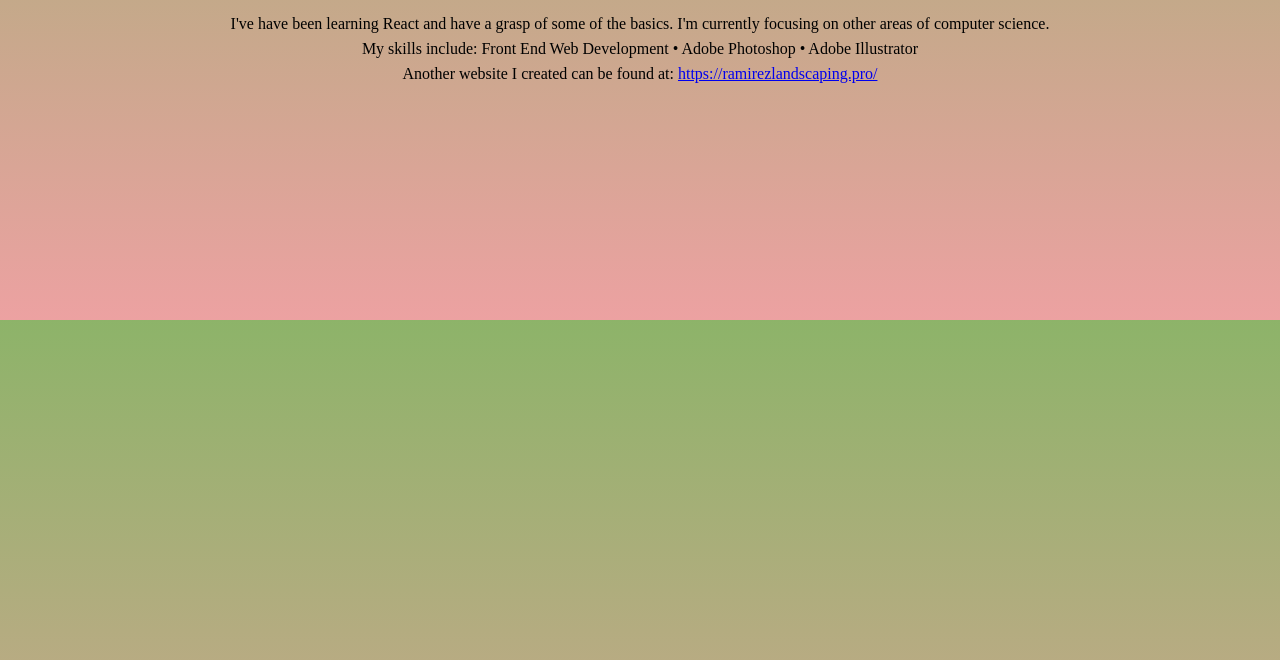
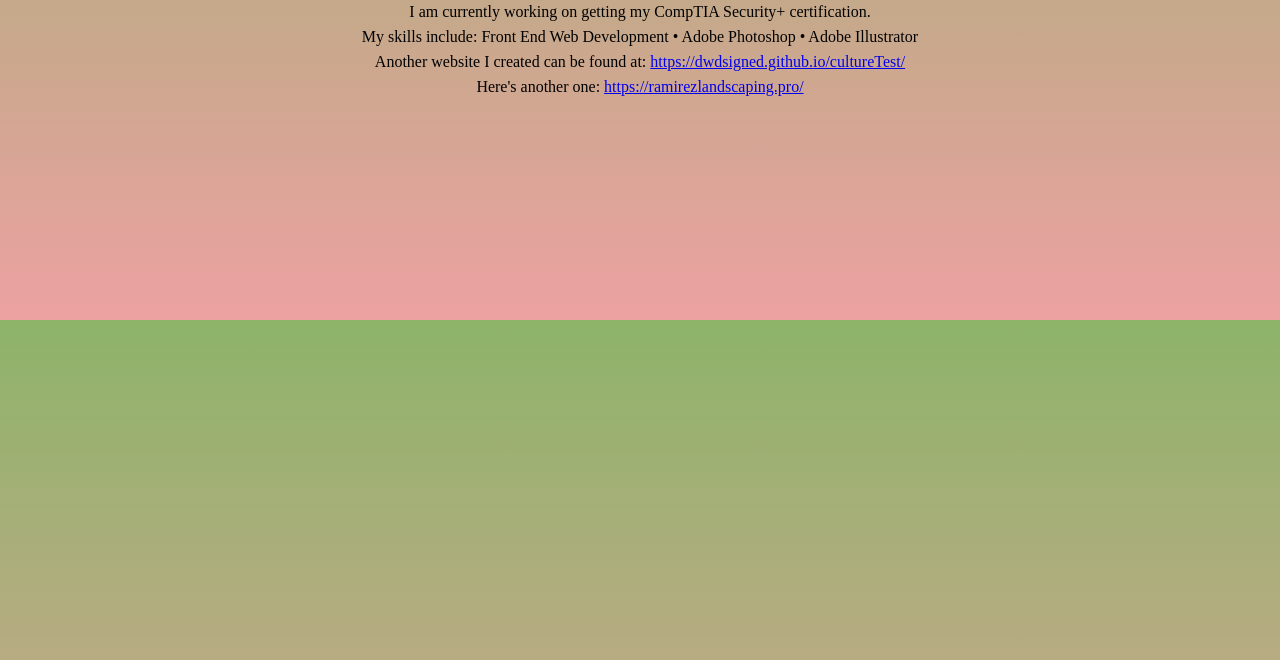
Before and after one commit to dwdsigned/dariuswilliams, a plain HTML site: page index.html in a window 1280 px wide. Shown: the part 440-1100 px from the top of the page. Drawn offline with Linux system fonts and the light colour scheme.

Commit message:
Update index.html

```diff
--- a/index.html
+++ b/index.html
@@ -75,9 +75,10 @@
                 <!-- H1 headers are all generated using JavaScript -->
                 <h1></h1>
                 <h2>This portfolio website is under construction.</h2>
-                <p> I've have been learning React and have a grasp of some of the basics. I'm currently focusing on other areas of computer science.</p>
+                <p>I am currently working on getting my CompTIA Security+ certification.</p>
                 <p>My skills include: Front End Web Development • Adobe Photoshop • Adobe Illustrator</p>
-                <p>Another website I created can be found at: <a href="https://ramirezlandscaping.pro/" target="_blank">https://ramirezlandscaping.pro/</a></p>
+                <p>Another website I created can be found at: <a href="https://dwdsigned.github.io/cultureTest/" target="_blank">https://dwdsigned.github.io/cultureTest/</a></p>
+                <p>Here's another one: <a href="https://ramirezlandscaping.pro/" target="_blank">https://ramirezlandscaping.pro/</a></p>
             </div>
             <!-- <div class="text-box" id="text-box">
             </div> -->
```
